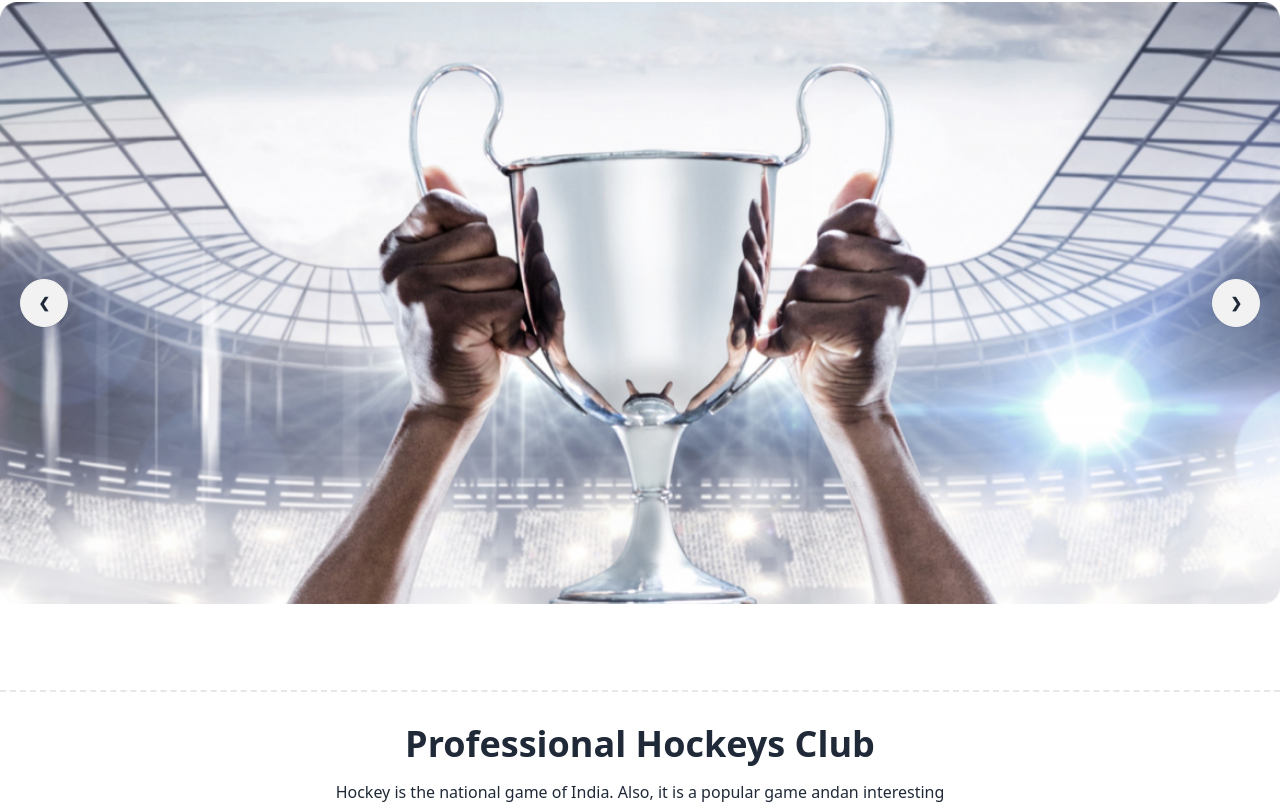
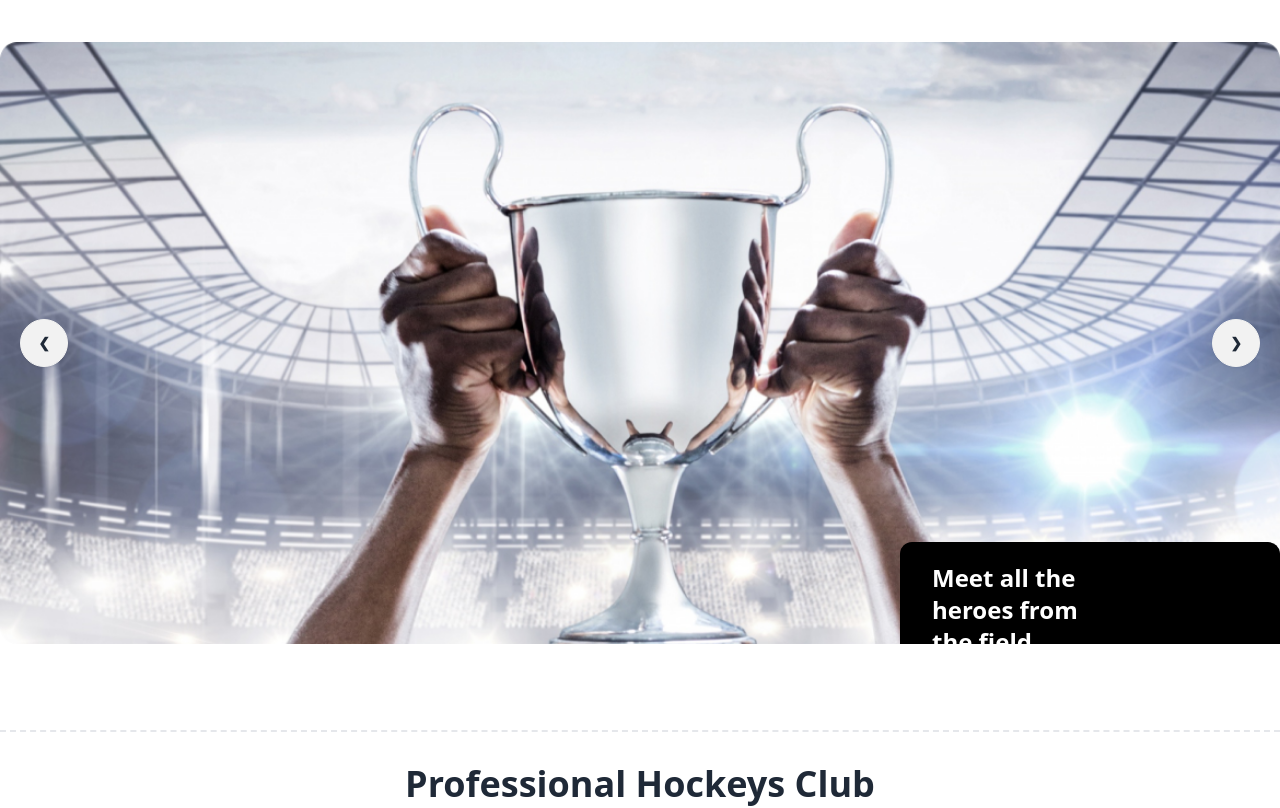
Before and after one commit to afrinbhuiyan/hockey-olympic-repo, a plain HTML site: page index.html in a window 1280 px wide. Shown: the part 114-922 px from the top of the page. Drawn offline with nearby package versions, Linux system fonts and the light colour scheme.

Commit message:
added the complete section

```diff
--- a/index.html
+++ b/index.html
@@ -93,7 +93,7 @@
     <main class="container mx-auto ">
         <!-- Hero section -->
         <section>
-            <div class="carousel w-full">
+            <div class="carousel relative mt-10">
                   <div id="slide1" class="carousel-item relative w-full">
                     <img
                       src="Images/1.png"
@@ -128,6 +128,13 @@
                     <div class="absolute left-5 right-5 top-1/2 flex -translate-y-1/2 transform justify-between">
                       <a href="#slide3" class="btn btn-circle">❮</a>
                       <a href="#slide1" class="btn btn-circle">❯</a>
+                    </div>
+                  </div>
+                  <div class="absolute mt-48 lg:mt-[500px] ml-[70px] lg:ml-[900px]">
+                    <div class="rounded-xl h-24 lg:h-36  bg-black  text-white pr-2">
+                      <h2 class="lg:text-2xl font-semibold pl-2 lg:pl-8 pt-1 lg:pt-5 pr-40">Meet all the heroes from the field</h2>
+                      <p class="text-zinc-400 pt-2 lg:pt-5 pl-2 lg:pl-8">Dit amet consectetur. Condimentum dignissim adipiscing aliquam <br>
+                         turpis placerat dolor. Purus urna in sit nullam proin. </p>
                     </div>
                 </div>
               </div>
```
Lines whose indentation alone changed are shown as unchanged.
